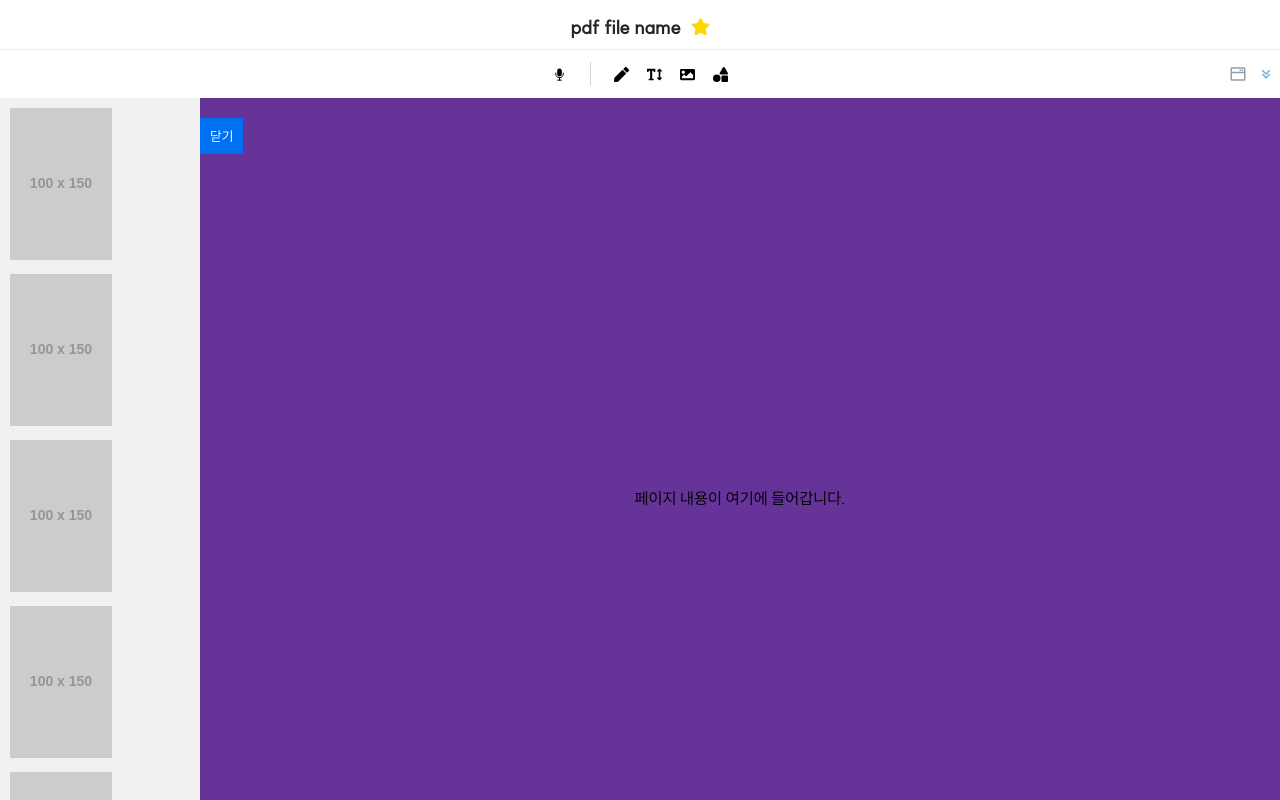
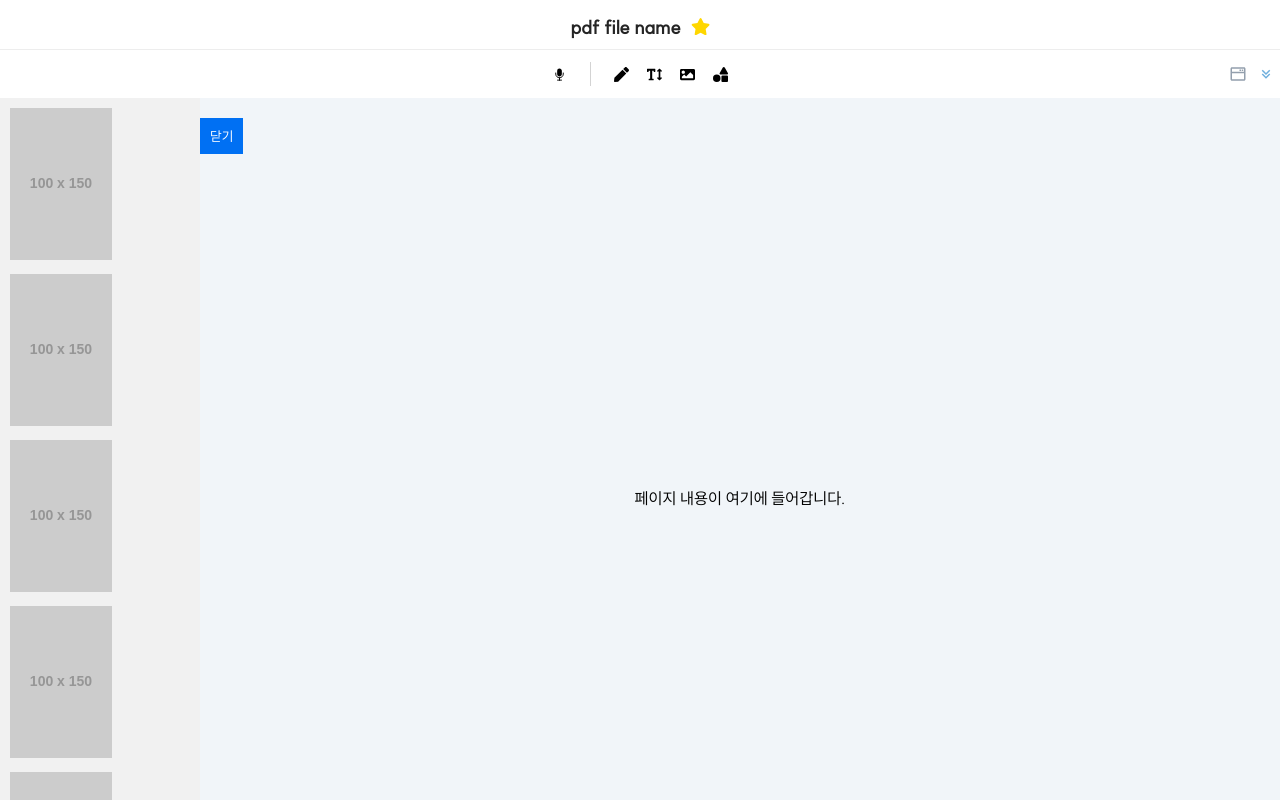
Before and after one commit to honi20/EchoNote, a React (Vite) app in the folder echonote_frontend/: page / in a window 1280 px wide. Built offline with nearby package versions, Linux system fonts and the light colour scheme.

Commit message:
feat: App.jsx 전체 구조 약간 변경(#7)
- 다만....여전히 본문이 튀어나가는 문제가 있음. 수정 필요

```diff
--- a/echonote_frontend/src/Layout.style.js
+++ b/echonote_frontend/src/Layout.style.js
@@ -14,7 +14,7 @@ export const MainContent = styled.main`
   display: flex;
   justify-content: center;
   align-items: center;
-  background-color: rebeccapurple;
+  background-color: ${(props) => props.theme.colors.backgroundColor};
 `;
 
 // 스타일 설정 (1280x800으로 고정)
```
